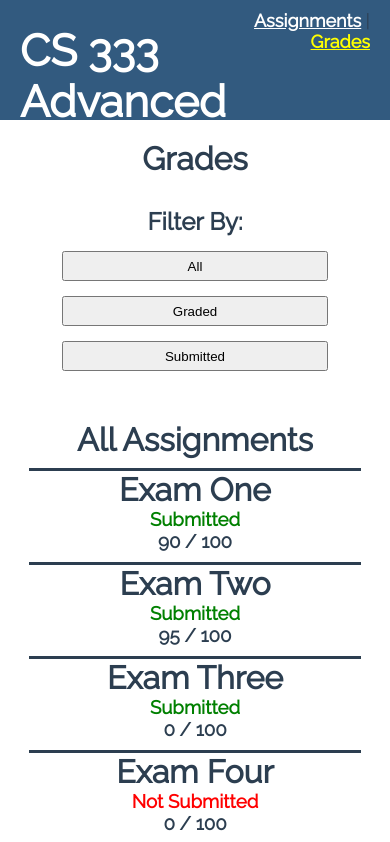
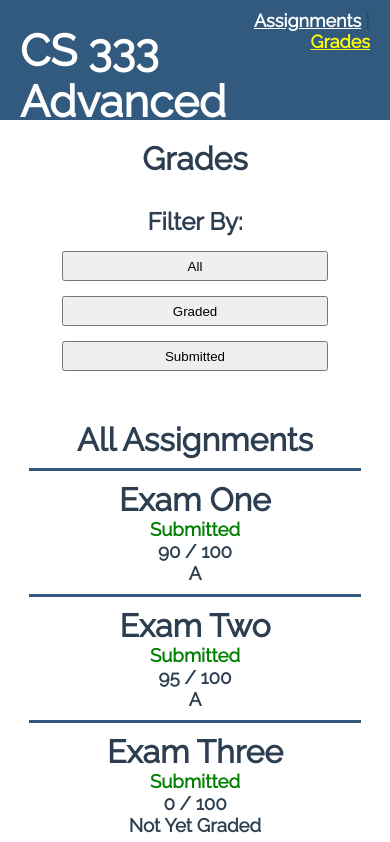
Before and after one commit to Pay10-VA/Creative-Project-3, a Vue app in the folder learning-management/: page /about in a window 390 px wide. Shown: the top 842 px of the page. Built offline with nearby package versions, Linux system fonts and the light colour scheme.

Commit message:
Mobile version and all functionality complete

```diff
--- a/learning-management/src/components/GradesList.vue
+++ b/learning-management/src/components/GradesList.vue
@@ -13,7 +13,8 @@
         </div>
         <div>
         <h3>{{assignment.grade}} / {{assignment.points}}</h3>
-        <h3></h3>
+        <h3 v-if="assignment.grade != 0">{{letterGrade(assignment.grade, assignment.points)}}</h3>
+        <h3 v-else>Not Yet Graded</h3>
         </div>
       </div>
     </div>
@@ -35,6 +36,25 @@
         work.submitted = true;
       }
     },
+    letterGrade(earned, total) {
+      let grade = earned / total * 100;
+
+      if(grade < 50) {
+        return "F";
+      }
+      else if(grade >= 60 && grade <= 69) {
+        return "D";
+      }
+      else if(grade >=70 && grade <= 79) {
+        return "C";
+      }
+      else if(grade >=80 && grade <= 89) {
+        return "B";
+      }
+      else {
+        return "A";
+      }
+    }
   }
 }
 </script>
@@ -60,12 +80,13 @@
 }
 
 #grade {
-  border: solid;
+  border: solid #325A7F;
   border-right: 0px;
   border-left: 0px;
   border-bottom: 0px;
   margin-top: 10px;
   margin-bottom: 10px;
+  padding-top: 10px;
 }
 
 
--- a/learning-management/src/main.js
+++ b/learning-management/src/main.js
@@ -8,7 +8,7 @@
 let data = {
   assignments: mock,
   cart: [],
-  view: 1
+  view: 1,
 }
 
 
--- a/learning-management/src/views/About.vue
+++ b/learning-management/src/views/About.vue
@@ -16,7 +16,17 @@
     </div>
 
 
-<GradesList :assignments="grades" />
+    <GradesList :assignments="grades" />
+
+    <div id="total">
+    <div>
+      <h1>TOTAL GRADE: </h1>
+    </div>
+    <div>
+      <h2>{{letterGrade(totalGrade)}} = {{totalGrade}}% </h2>
+    </div>
+
+    </div>
 
 
   </div>
@@ -32,6 +42,7 @@
   data() {
     return {
       viewNum: 1,
+
     }
   },
   computed: {
@@ -45,13 +56,41 @@
       else {
       return this.$root.$data.assignments.filter(work => work.submitted == true);
       }
-    }
+    },
+    totalGrade() {
+      let total = 0;
+      let earned = 0;
+      let array = this.$root.$data.assignments.filter(work => work.grade != 0);
+      for(let i = 0; i < array.length; i++) {
+        total += array[i].points;
+        earned += array[i].grade;
+      }
+      let answer = earned / total;
+      return Math.round(answer  * 1000) / 10;
+    },
   },
   methods: {
     changeView(newView) {
       this.$root.$data.view = newView;
       this.viewNum = newView;
     },
+    letterGrade(grade) {
+      if(grade < 50) {
+        return "F";
+      }
+      else if(grade >= 60 && grade <= 69) {
+        return "D";
+      }
+      else if(grade >=70 && grade <= 79) {
+        return "C";
+      }
+      else if(grade >=80 && grade <= 89) {
+        return "B";
+      }
+      else {
+        return "A";
+      }
+    }
   },
 }
 </script>
@@ -80,6 +119,16 @@
   margin-top: 15px;
 }
 
+#total {
+  border: solid #325A7F;
+  border-left: 0px;
+  border-right: 0px;
+  border-bottom: 0px;
+  text-align: left;
+  margin-top: 30px;
+  margin-bottom: 30px;
+}
+
 
 
 </style>
```
